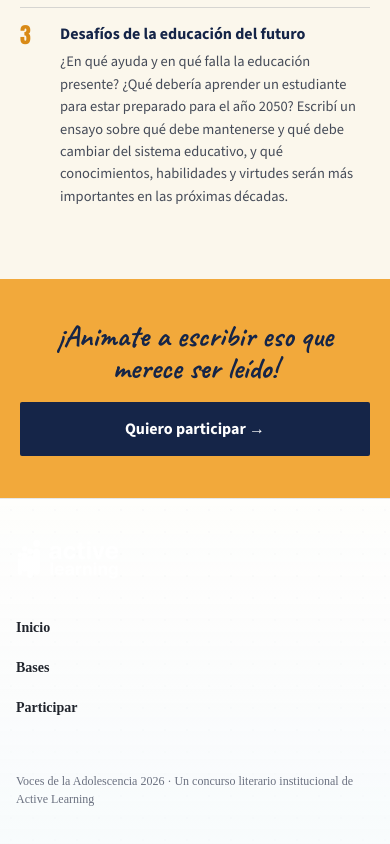
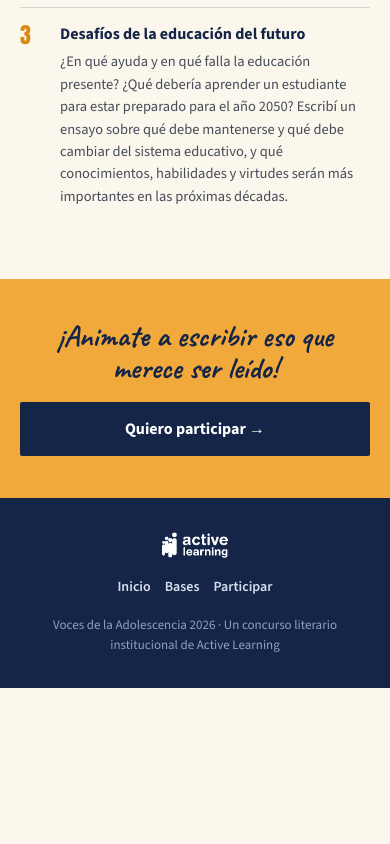
Before and after one commit to sophieblousson/voces-de-la-adolescencia, a Next.js app: page / in a window 390 px wide. Shown: the part 5021-5865 px from the top of the page. After the commit the page ends 5709 px from the top, so only its background shows below. Built offline with nearby package versions, Linux system fonts and the light colour scheme.

Commit message:
Refactor footer styles for improved layout and design

```diff
--- a/components/layout/Footer.module.css
+++ b/components/layout/Footer.module.css
@@ -1,117 +1,61 @@
 .footer {
-  position: relative;
-  background:
-    linear-gradient(180deg, rgba(255, 255, 255, 0.86), rgba(247, 251, 253, 0.96)),
-    var(--texture-dots) 0 0 / 22px 22px;
-  border-top: 1px solid rgba(26, 23, 27, 0.08);
-}
-
-.brandLine {
-  width: 100%;
-  height: 4px;
-  background: var(--gradient-brand-line);
+  background: var(--color-ink);
+  padding: 40px 0;
+  text-align: center;
 }
 
 .inner {
   max-width: var(--max-width);
   margin: 0 auto;
-  padding: var(--space-12) var(--space-4);
-  display: grid;
-  grid-template-columns: minmax(260px, 1.3fr) minmax(160px, 0.6fr) minmax(260px, 1fr);
-  align-items: start;
-  gap: var(--space-10);
+  padding: 0 32px;
+  display: flex;
+  flex-direction: column;
+  align-items: center;
+  gap: 18px;
 }
 
-.brandRow {
-  display: flex;
-  align-items: center;
-  gap: var(--space-4);
-}
-
-.kicker {
-  color: var(--color-accion-principal);
-  font-size: var(--fs-xs);
-  font-weight: var(--fw-black);
-  text-transform: uppercase;
-  letter-spacing: 0.14em;
-  margin: 0 0 var(--space-1);
-}
-
-.brand {
-  font-size: var(--fs-lg);
-  font-weight: var(--fw-black);
-  color: var(--color-texto-principal);
-  letter-spacing: -0.035em;
-  margin: 0;
-}
-
-.tagline {
-  color: var(--color-texto-secundario);
-  margin: var(--space-1) 0 0;
+.logo {
+  height: 26px !important;
+  width: auto;
 }
 
 .links {
   display: flex;
-  flex-direction: column;
-  gap: var(--space-2);
+  flex-wrap: wrap;
+  justify-content: center;
+  gap: 22px;
 }
 
 .links a {
-  width: fit-content;
-  color: var(--color-texto-principal);
-  font-size: var(--fs-sm);
-  font-weight: var(--fw-bold);
-  padding: 0.35rem 0;
-  transition:
-    color var(--transition-fast),
-    transform var(--transition-fast);
+  color: #d9e0ef;
+  font-family: var(--font-source-sans-3), Helvetica, Arial, sans-serif;
+  font-size: 14px;
+  font-weight: 600;
+  transition: color var(--transition-fast);
 }
 
 .links a:hover {
-  color: var(--color-accion-principal);
-  transform: translateX(2px);
-}
-
-.info {
-  color: var(--color-texto-secundario);
-  font-size: var(--fs-sm);
-  line-height: 1.6;
-}
-
-.info p {
-  margin: 0;
+  color: var(--color-marigold);
 }
 
 .copy {
-  margin-top: var(--space-4) !important;
-  color: var(--color-texto-suave);
-  font-size: var(--fs-xs);
+  margin: 0;
+  color: #8fa0c4;
+  font-family: var(--font-source-sans-3), Helvetica, Arial, sans-serif;
+  font-size: 13px;
+  line-height: 1.5;
 }
 
-@media (max-width: 820px) {
+@media (max-width: 520px) {
+  .footer {
+    padding: 34px 0;
+  }
+
   .inner {
-    grid-template-columns: 1fr;
-    gap: var(--space-8);
+    padding: 0 20px;
   }
 
   .links {
-    flex-direction: row;
-    flex-wrap: wrap;
-    gap: var(--space-4);
+    gap: 14px;
   }
 }
-
-@media (max-width: 520px) {
-  .inner {
-    padding: var(--space-10) var(--space-4);
-  }
-
-  .brandRow {
-    align-items: flex-start;
-  }
-
-  .links {
-    flex-direction: column;
-    gap: var(--space-2);
-  }
-}
```
